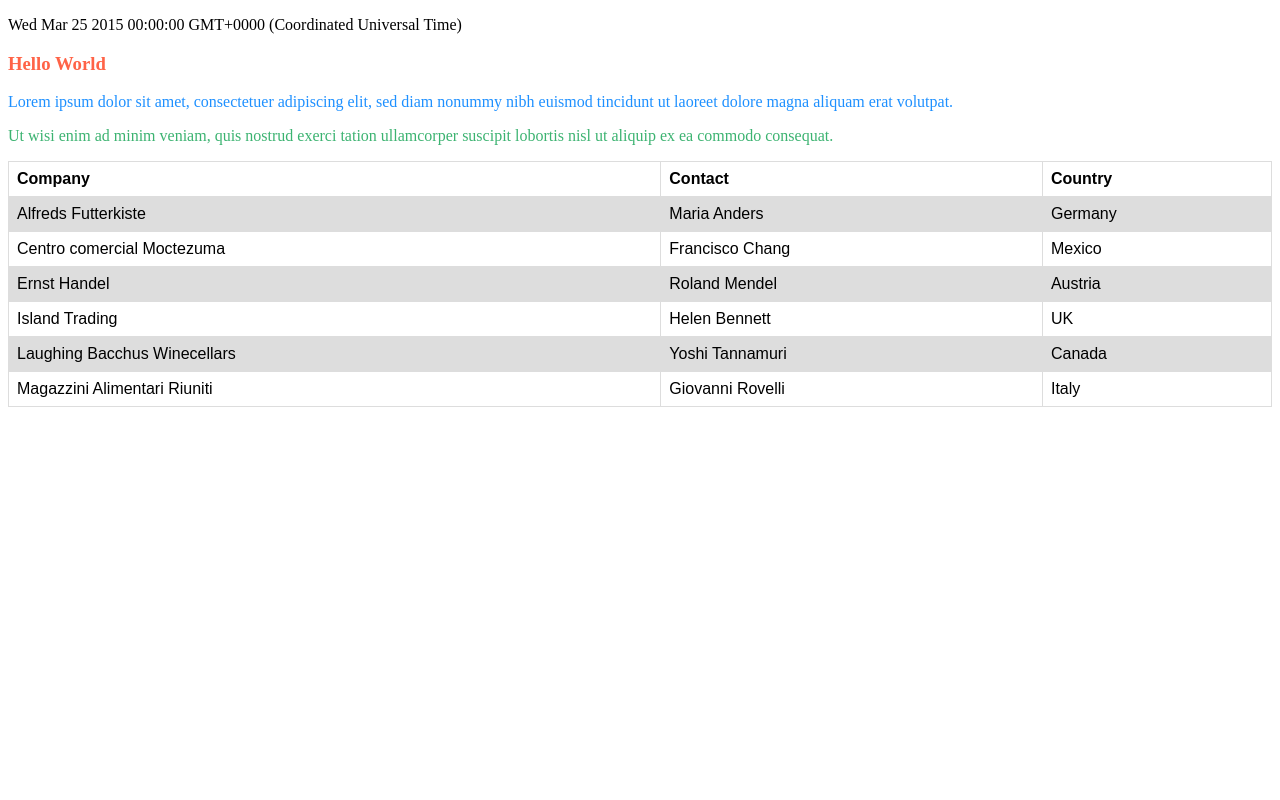
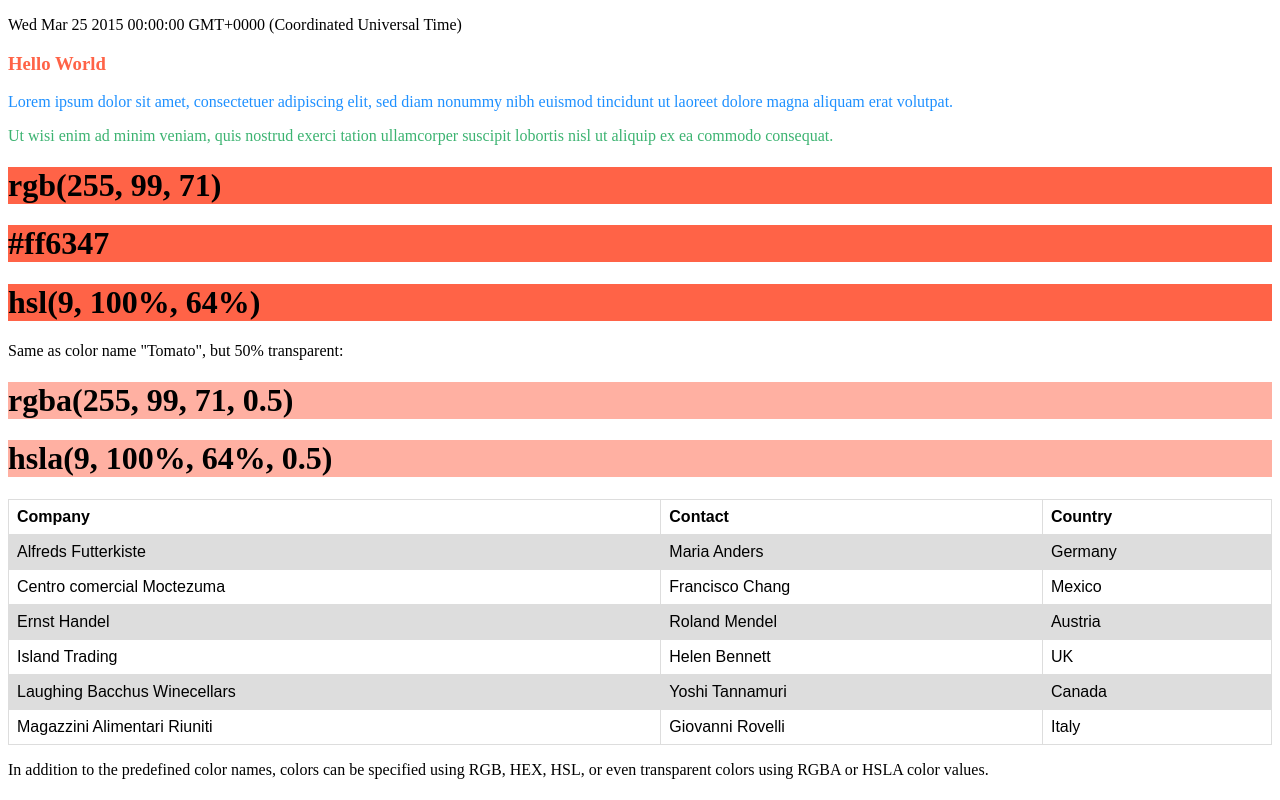
Before and after one commit to Maidul-Islam-Shawon/TestGit, a plain HTML site: page index.html in a window 1280 px wide. Drawn offline with Linux system fonts and the light colour scheme.

Commit message:
Index File Update by MI at 12.25am

```diff
--- a/index.html
+++ b/index.html
@@ -33,6 +33,13 @@ document.getElementById("demo").innerHTML = d;
 <p style="color:DodgerBlue;">Lorem ipsum dolor sit amet, consectetuer adipiscing elit, sed diam nonummy nibh euismod tincidunt ut laoreet dolore magna aliquam erat volutpat.</p>
 
 <p style="color:MediumSeaGreen;">Ut wisi enim ad minim veniam, quis nostrud exerci tation ullamcorper suscipit lobortis nisl ut aliquip ex ea commodo consequat.</p>
+<h1 style="background-color:rgb(255, 99, 71);">rgb(255, 99, 71)</h1>
+<h1 style="background-color:#ff6347;">#ff6347</h1>
+<h1 style="background-color:hsl(9, 100%, 64%);">hsl(9, 100%, 64%)</h1>
+
+<p>Same as color name "Tomato", but 50% transparent:</p>
+<h1 style="background-color:rgba(255, 99, 71, 0.5);">rgba(255, 99, 71, 0.5)</h1>
+<h1 style="background-color:hsla(9, 100%, 64%, 0.5);">hsla(9, 100%, 64%, 0.5)</h1>
 
 
 <table>
@@ -72,5 +79,9 @@ document.getElementById("demo").innerHTML = d;
     <td>Italy</td>
   </tr>
 </table>
+
+<p>In addition to the predefined color names, colors can be specified using RGB, HEX, HSL, or even transparent colors using RGBA or HSLA color values.</p>
+
+
 </body>
 </html>
```
